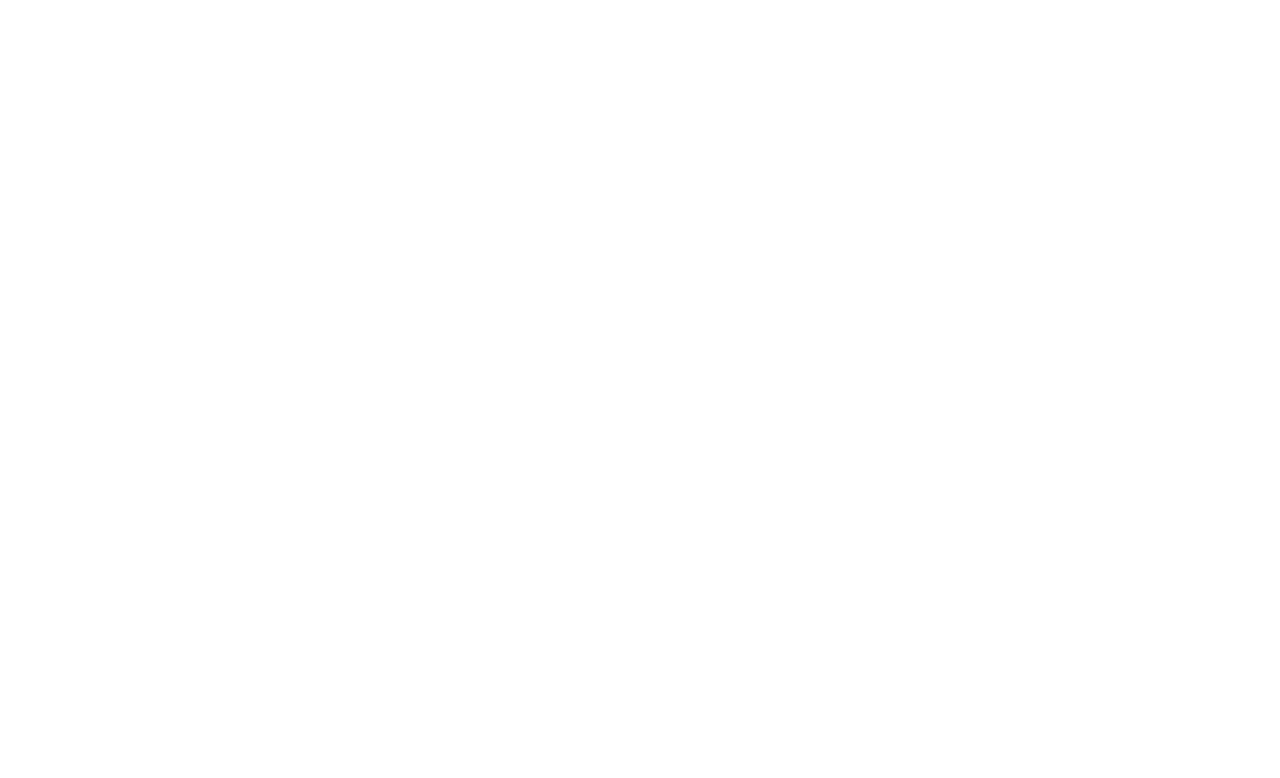
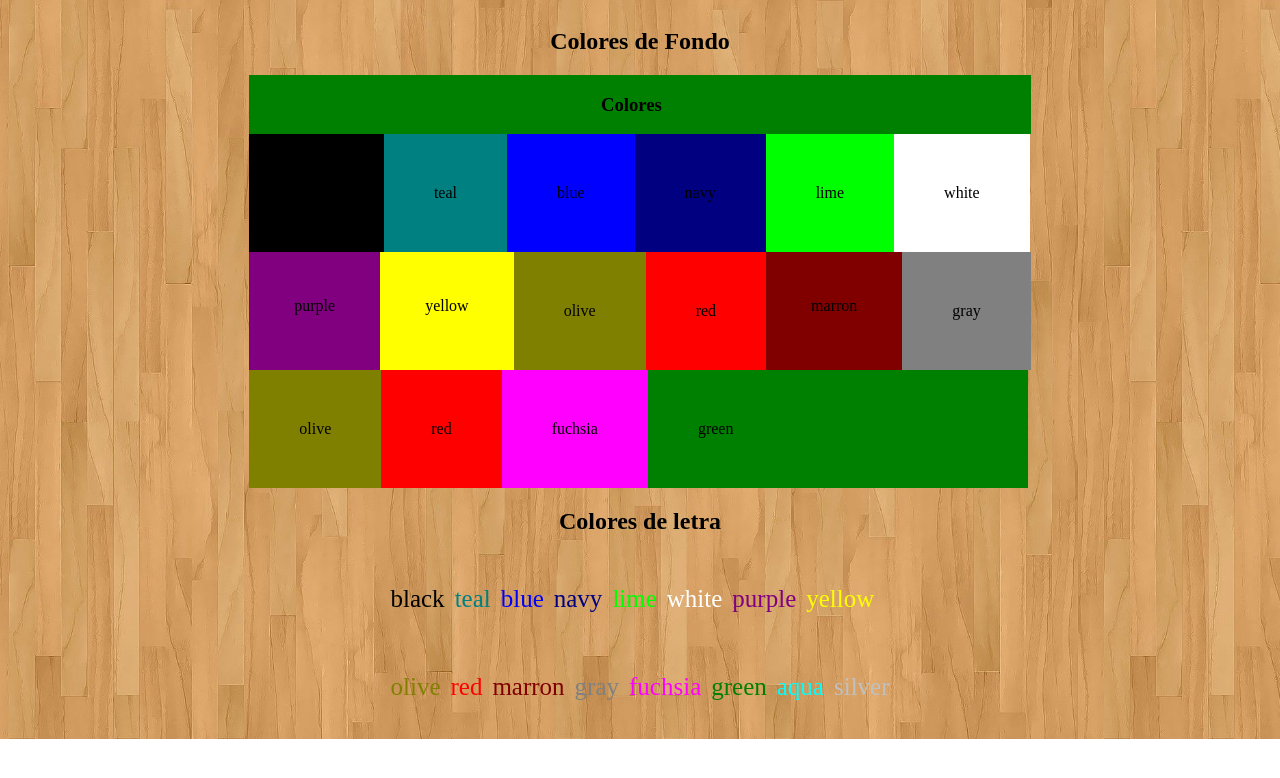
Before and after one commit to BryanJPJ/EJERCICIO-HTML5-CSS3, a plain HTML site: page src/ex2/index.html in a window 1280 px wide. Drawn offline with Linux system fonts and the light colour scheme.

Commit message:
ejercicio 2

```diff
--- a/src/ex2/estilos.css
+++ b/src/ex2/estilos.css
@@ -0,0 +1,177 @@
+body{
+  background-image: url("./img/35-fondos-de-pantalla-fondos-de-madera-hd-para-descargar-gratis.-wallpaper-para-escritorio-hd-1080p-de-madera.jpg");
+  background-size: cover;
+  background-repeat:no-repeat;
+  background-position: center center;
+}
+.centrado{
+    text-align: center;
+}
+h3 {
+    padding-left: 45%;
+    padding-right: 50%;
+}
+.colores-de-fondo{
+    display: flex;
+    justify-content: center;
+
+}
+.row-one{
+    display: flex;
+    flex-direction: row;
+    background-color: green;
+}
+.row-two{
+    display: flex;
+    flex-direction: row;
+}
+.row-three{
+    display: flex;
+    flex-direction: row;
+}
+.row-four{
+    display: flex;
+    flex-direction: row;
+}
+div {
+    border-style: groove;
+    border-color: black;
+    border-top: 0px;
+    border-right: 0px;
+    border-bottom: 0px;
+    border-left: 0px;
+}
+.Colores-de-letra{
+    display: flex;
+    justify-content: center;
+
+}
+#fondo-negro{
+    background-color: black;
+    padding: 50px;
+}
+#fondo-teal{
+    background-color: teal;
+    padding: 50px;
+}
+#fondo-blue{
+    background-color: blue;
+    padding: 50px;
+}
+#fondo-navy{
+    background-color: navy;
+    padding: 50px;
+}
+#fondo-lime{
+    background-color: lime;
+    padding: 50px;
+}
+#fondo-white{
+    background-color: white;
+    padding: 50px;
+}
+#fondo-purple{
+    background-color: purple;
+    padding: 45px;
+}
+#fondo-yellow{
+    background-color: yellow;
+    padding: 45px;
+}
+#fondo-olive{
+    background-color: olive;
+    padding: 50px;
+}
+#fondo-red{
+    background-color: red;
+    padding: 50px;
+}
+#fondo-marron{
+    background-color: maroon;
+    padding: 45px;
+}
+#fondo-gray{
+    background-color: gray;
+    padding: 50px;
+}
+#fondo-fuchsia{
+    background-color: fuchsia;
+    padding: 50px;
+}
+#fondo-green{
+    background-color: green;
+    padding: 50px 295px 50px 50px;
+}
+.contenedor1{
+    display: flex;
+    flex-direction: row;
+    font-size: 25px;
+}
+.contenedor2{
+    display: flex;
+    flex-direction: row;
+    font-size: 25px;
+}
+#word-black{
+    padding: 5px;
+}
+#word-teal{
+    color: teal;
+    padding: 5px;
+}
+#word-blue{
+    color: blue;
+    padding: 5px;
+}
+#word-navy{
+    color: navy;
+    padding: 5px;
+}
+#word-lime{
+    color: lime;
+    padding: 5px;
+}
+#word-white{
+    color:white;
+    padding: 5px;
+}
+#word-purple{
+    color: purple;
+    padding:5px
+}
+#word-yellow{
+    color: yellow;
+    padding: 5px;
+}
+#word-olive{
+    color: olive;
+    padding:5px;
+}
+#word-red{
+    color: red;
+    padding: 5px;
+}
+#word-marron{
+    color: maroon;
+    padding: 5px;
+}
+#word-gray{
+    color: gray;
+    padding: 5px;
+}
+#word-fuchsia{
+    color: fuchsia;
+    padding: 5px;
+}
+#word-green{
+    color: green;
+    padding:5px;
+}
+#word-aqua{
+    color: aqua;
+    padding: 5px;
+}
+#word-silver{
+    color: silver;
+    padding:5px;
+}
--- a/src/ex2/index.html
+++ b/src/ex2/index.html
@@ -0,0 +1,67 @@
+<!DOCTYPE html>
+<html lang="es">
+<head>
+    <meta charset="UTF-8">
+    <meta http-equiv="X-UA-Compatible" content="IE=edge">
+    <meta name="viewport" content="width=device-width, initial-scale=1.0">
+    <title>Ejercicio 2</title>
+    <link rel="stylesheet" href="./estilos.css">
+</head>
+<body>
+    <div class="colores-de-fondo">
+        <div class="box-color">
+            <h2 class="centrado">Colores de Fondo</h2>
+            <div class="row-one">
+                <h3 class="centrado">Colores</h3>
+            </div>
+            <div class="row-two">
+                <div id="fondo-negro">black</div>
+                <div id="fondo-teal">teal</div>
+                <div id="fondo-blue">blue</div>
+                <div id="fondo-navy">navy</div>
+                <div id="fondo-lime">lime</div>
+                <div id="fondo-white">white</div>
+            </div>
+            <div class="row-three">
+                <div id="fondo-purple">purple</div>
+                <div id="fondo-yellow">yellow</div>
+                <div id="fondo-olive">olive</div>
+                <div id="fondo-red">red</div>
+                <div id="fondo-marron">marron</div>
+                <div id="fondo-gray">gray</div>
+            </div>
+            <div class="row-four">
+                <div id="fondo-olive">olive</div>
+                <div id="fondo-red">red</div>
+                <div id="fondo-fuchsia">fuchsia</div>
+                <div id="fondo-green">green</div>
+            </div>
+        </div>
+    </div>
+    <div class="Colores-de-letra">
+        <div class="contenedor-letras-colores">
+            <h2 class="centrado">Colores de letra</h2>
+            <div class="contenedor1">
+                 <p id="word-black">black</p>
+                <p id="word-teal">teal</p>
+                <p id="word-blue">blue</p>
+                <p id="word-navy">navy</p>
+                <p id="word-lime">lime</p>
+                <p id="word-white">white</p>
+                <p id="word-purple">purple</p>
+                <p id="word-yellow">yellow</p>
+            </div>
+            <div class="contenedor2">
+                <p id="word-olive">olive</p>
+                <p id="word-red">red</p>
+                <p id="word-marron">marron</p>
+                <p id="word-gray">gray</p>
+                <p id="word-fuchsia">fuchsia</p>
+                <p id="word-green">green</p>
+                <p id="word-aqua">aqua</p>
+                <p id="word-silver">silver</p>
+            </div>
+        </div>
+    </div>
+</body>
+</html>
```
Also changed, not shown: src/ex1/index.html (+2 -2 lines), src/ex2/img/35-fondos-de-pantalla-fondos-de-madera-hd-para-descargar-gratis.-wallpaper-para-escritorio-hd-1080p-de-madera.jpg (added).
